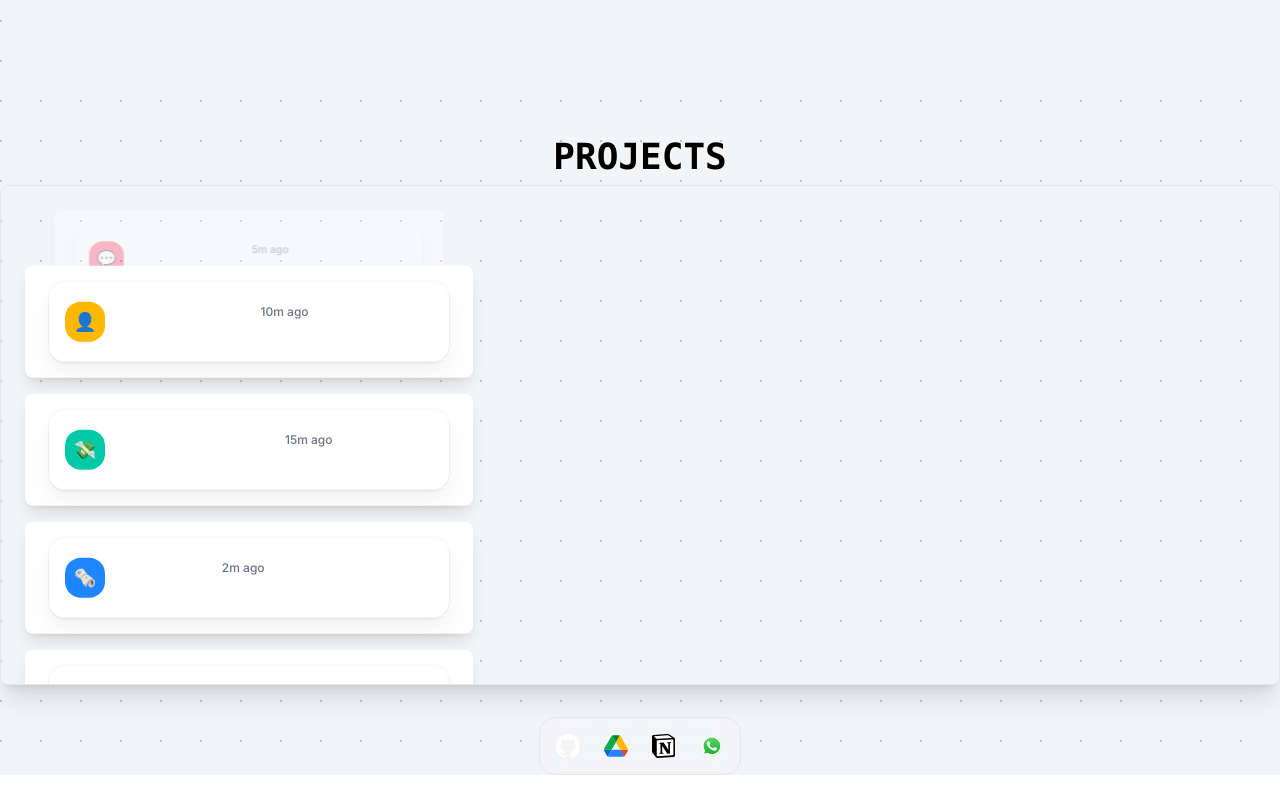
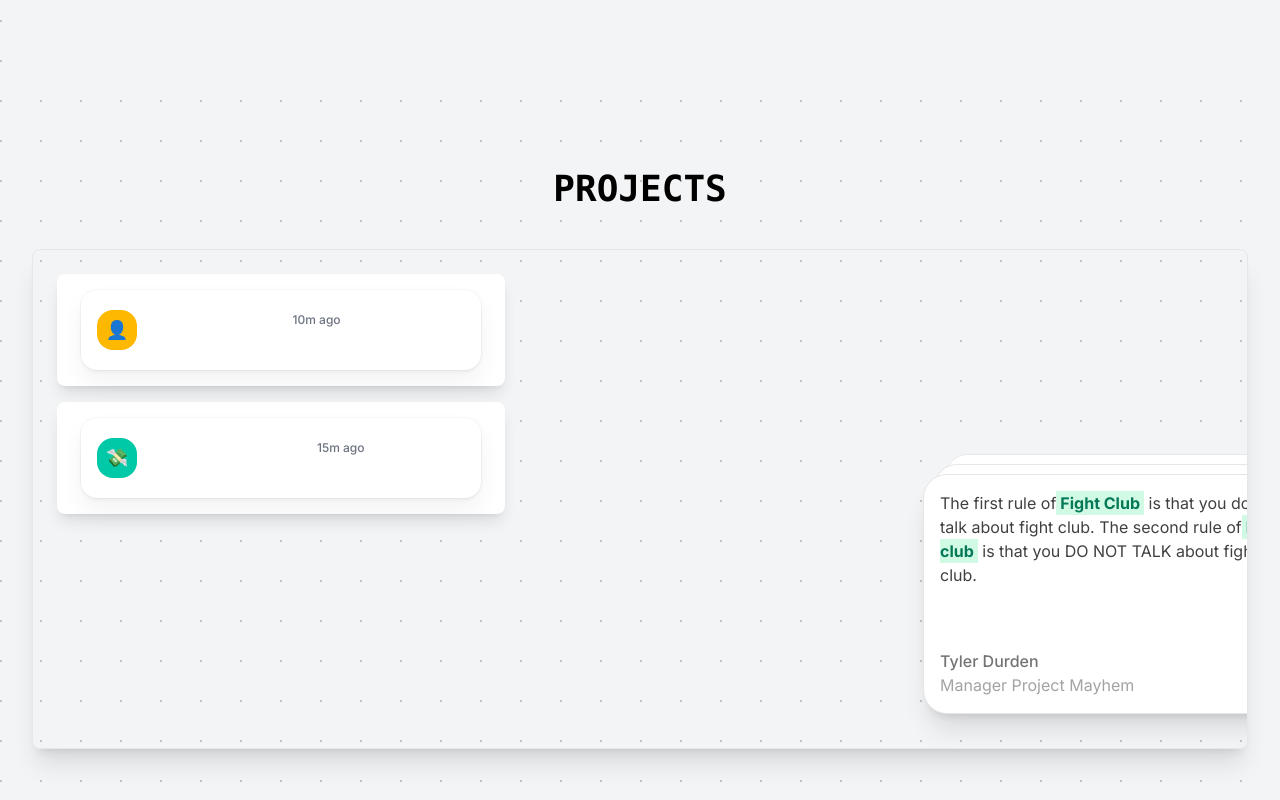
Before and after one commit to huynh-kyle23/personalWeb, a Next.js app: page / in a window 1280 px wide. Shown: the part 2580-3380 px from the top of the page. Before the commit the page ends 3355 px from the top, so only its background shows below. Built offline with nearby package versions, Linux system fonts and the light colour scheme.

Commit message:
Added the card stack but not in the right place

```diff
--- a/app/page.tsx
+++ b/app/page.tsx
@@ -7,6 +7,7 @@ import { DockDemo } from "../components/dock_component";
 import BlurInDemo from "../components/blurInContent";
 import { AnimatedListDemo } from "@/components/animated_list_component";
 import { HyperTextDemo } from "@/components/project_text";
+import { CardStackDemo } from "@/components/card_stack_component";
 
 export default function Home() {
   return (
@@ -47,9 +48,17 @@ export default function Home() {
         <ResearchSection />
       </section>
 
-      {/* HyperText and AnimatedList */}
-          <HyperTextDemo/> {/* Ensure HyperTextDemo is above */}
-          <AnimatedListDemo className="relative z-10" /> {/* Positioned below HyperTextDemo */}
+      {/* HyperText and AnimatedList with CardStack */}
+      <section className="relative z-10 w-full min-h-screen flex flex-col items-center p-8">
+        <div className="w-full">
+          <HyperTextDemo />
+        </div>
+        <div className="w-full mt-8">
+          <AnimatedListDemo className="w-full" /> {/* Make sure it spans the full width */}
+        </div>
+        <div className="w-full mt-8 flex justify-center">
+        </div>
+      </section>
 
       <DockDemo />
     </main>
--- a/components/animated_list_component.tsx
+++ b/components/animated_list_component.tsx
@@ -2,6 +2,7 @@
 
 import { cn } from "@/lib/utils";
 import { AnimatedList } from "../components/ui/animated_list";
+import { CardStackDemo } from "./card_stack_component";
 
 interface Item {
   name: string;
@@ -16,7 +17,6 @@ let notifications = [
     name: "Payment received",
     description: "Magic UI",
     time: "15m ago",
-
     icon: "💸",
     color: "#00C9A7",
   },
@@ -50,55 +50,53 @@ const Notification = ({ name, description, icon, color, time }: Item) => {
     <figure
       className={cn(
         "relative mx-auto min-h-fit w-full max-w-[400px] cursor-pointer overflow-hidden rounded-2xl p-4",
-        // animation styles
         "transition-all duration-200 ease-in-out hover:scale-[103%]",
-        // light styles
         "bg-white [box-shadow:0_0_0_1px_rgba(0,0,0,.03),0_2px_4px_rgba(0,0,0,.05),0_12px_24px_rgba(0,0,0,.05)]",
-        // dark styles
-        "transform-gpu dark:bg-transparent dark:backdrop-blur-md dark:[border:1px_solid_rgba(255,255,255,.1)] dark:[box-shadow:0_-20px_80px_-20px_#ffffff1f_inset]",
+        "transform-gpu dark:bg-transparent dark:backdrop-blur-md dark:[border:1px_solid_rgba(255,255,255,.1)] dark:[box-shadow:0_-20px_80px_-20px_#ffffff1f_inset]"
       )}
     >
       <div className="flex flex-row items-center gap-3">
         <div
           className="flex size-10 items-center justify-center rounded-2xl"
-          style={{
-            backgroundColor: color,
-          }}
+          style={{ backgroundColor: color }}
         >
           <span className="text-lg">{icon}</span>
         </div>
         <div className="flex flex-col overflow-hidden">
-          <figcaption className="flex flex-row items-center whitespace-pre text-lg font-medium dark:text-white ">
+          <figcaption className="flex flex-row items-center whitespace-pre text-lg font-medium dark:text-white">
             <span className="text-sm sm:text-lg">{name}</span>
             <span className="mx-1">·</span>
             <span className="text-xs text-gray-500">{time}</span>
           </figcaption>
-          <p className="text-sm font-normal dark:text-white/60">
-            {description}
-          </p>
+          <p className="text-sm font-normal dark:text-white/60">{description}</p>
         </div>
       </div>
     </figure>
   );
 };
 
-export function AnimatedListDemo({
-  className,
-}: {
-  className?: string;
-}) {
+export function AnimatedListDemo({ className }: { className?: string }) {
   return (
     <div
       className={cn(
-        "relative flex h-[500px] w-full flex-col p-6 overflow-hidden rounded-lg border bg-background md:shadow-xl",
-        className,
+        "relative flex h-[500px] w-full p-6 overflow-hidden rounded-lg border bg-background md:shadow-xl",
+        className
       )}
     >
-      <AnimatedList>
-        {notifications.map((item, idx) => (
-          <Notification {...item} key={idx} />
-        ))}
-      </AnimatedList>
+      <div className="flex flex-row w-full space-x-4">
+        {/* Animated List */}
+        <div className="flex-1 max-w-full">
+          <AnimatedList>
+            {notifications.map((item, idx) => (
+              <Notification {...item} key={idx} />
+            ))}
+          </AnimatedList>
+        </div>
+        {/* Card Stack */}
+        <div className="w-[300px] flex-shrink-0">
+          <CardStackDemo />
+        </div>
+      </div>
     </div>
   );
 }
--- /dev/null
+++ b/components/card_stack_component.tsx
@@ -0,0 +1,71 @@
+"use client";
+import { CardStack } from "../components/ui/cardStack";
+import { cn } from "@/lib/utils";
+export function CardStackDemo() {
+  return (
+    <div className="h-[40rem] flex items-center justify-center w-full">
+      <CardStack items={CARDS} />
+    </div>
+  );
+}
+
+// Small utility to highlight the content of specific section of a testimonial content
+export const Highlight = ({
+  children,
+  className,
+}: {
+  children: React.ReactNode;
+  className?: string;
+}) => {
+  return (
+    <span
+      className={cn(
+        "font-bold bg-emerald-100 text-emerald-700 dark:bg-emerald-700/[0.2] dark:text-emerald-500 px-1 py-0.5",
+        className
+      )}
+    >
+      {children}
+    </span>
+  );
+};
+
+const CARDS = [
+  {
+    id: 0,
+    name: "Manu Arora",
+    designation: "Senior Software Engineer",
+    content: (
+      <p>
+        These cards are amazing, <Highlight>I want to use them</Highlight> in my
+        project. Framer motion is a godsend ngl tbh fam 🙏
+      </p>
+    ),
+  },
+  {
+    id: 1,
+    name: "Elon Musk",
+    designation: "Senior Shitposter",
+    content: (
+      <p>
+        I dont like this Twitter thing,{" "}
+        <Highlight>deleting it right away</Highlight> because yolo. Instead, I
+        would like to call it <Highlight>X.com</Highlight> so that it can easily
+        be confused with adult sites.
+      </p>
+    ),
+  },
+  {
+    id: 2,
+    name: "Tyler Durden",
+    designation: "Manager Project Mayhem",
+    content: (
+      <p>
+        The first rule of
+        <Highlight>Fight Club</Highlight> is that you do not talk about fight
+        club. The second rule of
+        <Highlight>Fight club</Highlight> is that you DO NOT TALK about fight
+        club.
+      </p>
+    ),
+  },
+];
--- a/components/ui/animated_list.tsx
+++ b/components/ui/animated_list.tsx
@@ -10,7 +10,7 @@ export interface AnimatedListProps {
 }
 
 export const AnimatedList = React.memo(
-  ({ className, children, delay = 1000 }: AnimatedListProps) => {
+  ({ className, children, delay = 5000 }: AnimatedListProps) => {
     const [index, setIndex] = useState(0);
     const childrenArray = React.Children.toArray(children);
 
--- /dev/null
+++ b/components/ui/cardStack.tsx
@@ -0,0 +1,74 @@
+"use client";
+import { useEffect, useState } from "react";
+import { motion } from "framer-motion";
+
+let interval: any;
+
+type Card = {
+  id: number;
+  name: string;
+  designation: string;
+  content: React.ReactNode;
+};
+
+export const CardStack = ({
+  items,
+  offset,
+  scaleFactor,
+}: {
+  items: Card[];
+  offset?: number;
+  scaleFactor?: number;
+}) => {
+  const CARD_OFFSET = offset || 10;
+  const SCALE_FACTOR = scaleFactor || 0.06;
+  const [cards, setCards] = useState<Card[]>(items);
+
+  useEffect(() => {
+    startFlipping();
+
+    return () => clearInterval(interval);
+  }, []);
+  const startFlipping = () => {
+    interval = setInterval(() => {
+      setCards((prevCards: Card[]) => {
+        const newArray = [...prevCards]; // create a copy of the array
+        newArray.unshift(newArray.pop()!); // move the last element to the front
+        return newArray;
+      });
+    }, 5000);
+  };
+
+  return (
+    <div className="relative  h-60 w-60 md:h-60 md:w-96">
+      {cards.map((card, index) => {
+        return (
+          <motion.div
+            key={card.id}
+            className="absolute dark:bg-black bg-white h-60 w-60 md:h-60 md:w-96 rounded-3xl p-4 shadow-xl border border-neutral-200 dark:border-white/[0.1]  shadow-black/[0.1] dark:shadow-white/[0.05] flex flex-col justify-between"
+            style={{
+              transformOrigin: "top center",
+            }}
+            animate={{
+              top: index * -CARD_OFFSET,
+              scale: 1 - index * SCALE_FACTOR, // decrease scale for cards that are behind
+              zIndex: cards.length - index, //  decrease z-index for the cards that are behind
+            }}
+          >
+            <div className="font-normal text-neutral-700 dark:text-neutral-200">
+              {card.content}
+            </div>
+            <div>
+              <p className="text-neutral-500 font-medium dark:text-white">
+                {card.name}
+              </p>
+              <p className="text-neutral-400 font-normal dark:text-neutral-200">
+                {card.designation}
+              </p>
+            </div>
+          </motion.div>
+        );
+      })}
+    </div>
+  );
+};
```
